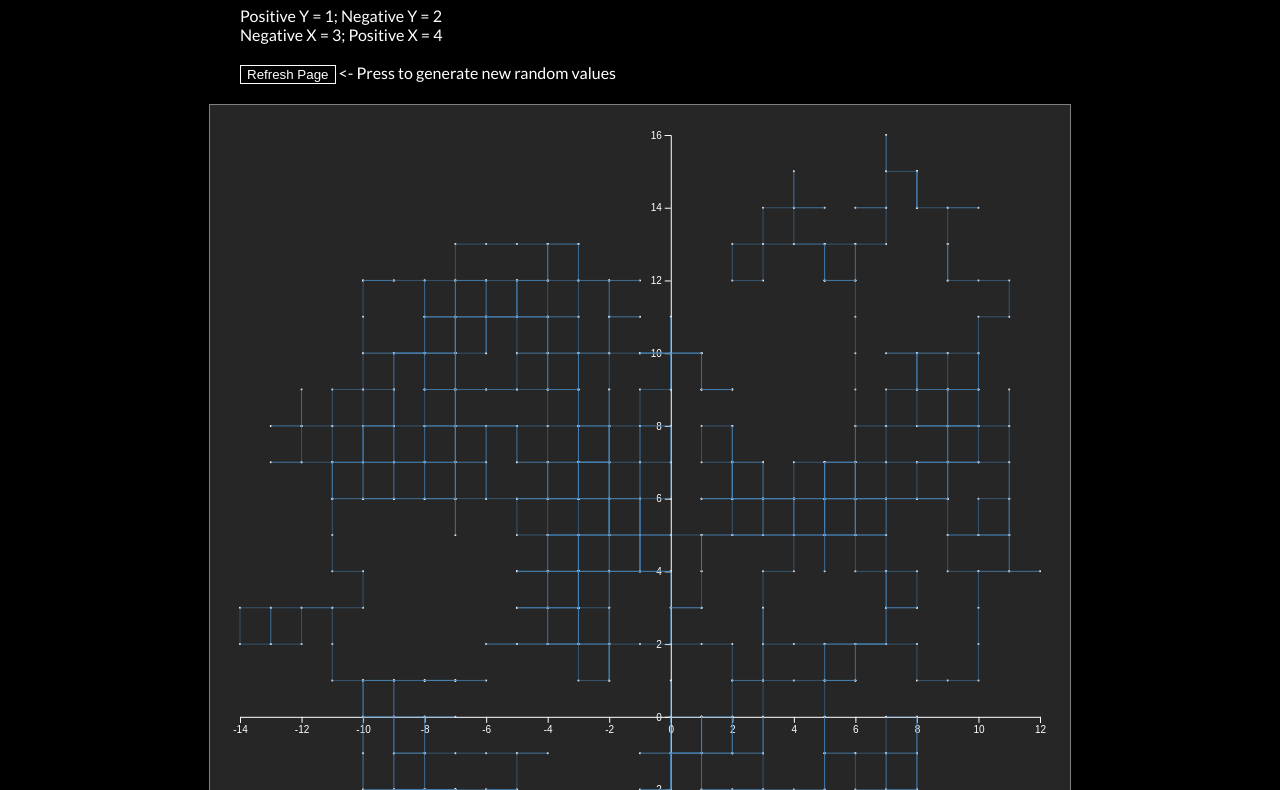
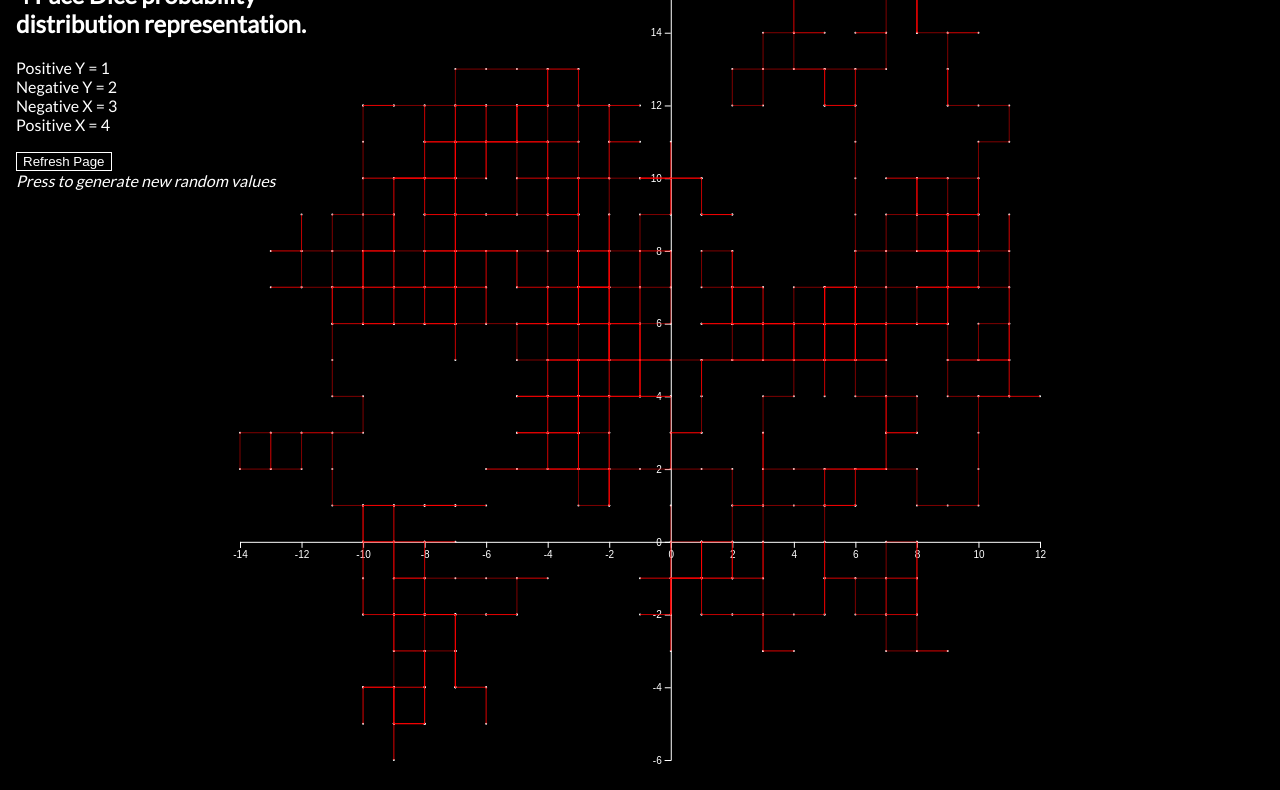
Before and after one commit to aledesigncouk/dice_4, a plain HTML site: page index.html in a window 1280 px wide. Shown: the part 76-866 px from the top of the page. Drawn offline with nearby package versions, Linux system fonts and the light colour scheme.

Commit message:
split files and restyle

```diff
--- a/index.html
+++ b/index.html
@@ -3,218 +3,31 @@
 
 <head>
     <title>4 face dice probability</title>
+    <link rel="stylesheet" type="text/css" href="style.css" />
 </head>
 
-<style>
-     @import url('https://fonts.googleapis.com/css?family=Lato&display=swap');
-    /* reset */
-    body {
-        margin: 20px 0;
-        padding: 0;
-        background: #000;
-        font-family: 'Lato', sans-serif;
-        color: #fff;
-    }
-    #chart {
-        height: 800px;
-        width: 800px;
-        margin: 20px auto;
-        background: rgb(125, 125, 125, 0.3);
-        padding: 30px;
-        border: grey solid 1px;
-    }
+<body>
+    <div class="container">
+        <div class="intro">
+            <h2>4 Face Dice probability distribution representation.</h2>
+            <p>
+                Positive Y = 1 <br />
+                Negative Y = 2 <br />
+                Negative X = 3 <br />
+                Positive X = 4 <br />
+            </p>
+            <input type="button" class="reload" value="Refresh Page" onClick="location.href=location.href"><br />
+            <i>Press to generate new random values</i>
+        </div>
 
-    svg {
-        overflow: visible;
-    }
+        <div id="d-3">
+            <div id="chart">
+            </div>
+        </div>
 
-    circle {
-        stroke: none;
-        fill: #fff;
-    }
-
-    .line {
-        stroke: steelblue;
-        stroke-width: 0.5;
-        fill: none;
-    }
-
-    .intro {
-        color: #fff;
-        width: 800px;
-        margin: 0 auto;
-    }
-
-    .reload{
-        cursor: pointer;
-        color: #fff;
-        background: #000;
-        border: 1px solid #fff;
-    }
-    .reload:hover{
-        color: #000;
-        background: #fff;
-    }
-</style>
-
-<body>
-
-   <div class="intro">
-        <h1>4 Face Dice probability distribution representation.</h1>
-        Positive Y = 1; Negative Y = 2<br>
-        Negative X = 3; Positive X = 4<br>
-        <br>
-        <input type="button" class="reload" value="Refresh Page" onClick="location.href=location.href"> <- Press to generate new random values
     </div>
-
-    <div id="container">
-        <div id="chart">
-
-        </div>
-    </div>
-
     <script src="https://d3js.org/d3.v5.min.js"></script>
-    <script>
-
-        var width = 800,
-            height = 800;
-
-        var trows = 1000;
-
-        var data = dataGenerator(trows);
-
-        console.log(data);
-
-        var svg = d3.select("#chart")
-            .append("svg")
-            .attr("width", width)
-            .attr("height", height);
-
-        // X axis start from 0 to n flips
-        var xMax = d3.max([d3.max(data, function(d) {
-            return d.x;
-        })]);
-        var xMin = d3.min([d3.min(data, function(d) {
-            return d.x;
-        })]);
-
-        // Y axis start from lowest toss value to highest
-        var yMax = d3.max([d3.max(data, function(d) {
-            return d.y;
-        })]);
-        var yMin = d3.min([d3.min(data, function(d) {
-            return d.y;
-        })]);
-
-        // checks
-        console.log("xMax: " + xMax);
-        console.log("xMin: " + xMin);
-        console.log("yMax: " + yMax);
-        console.log("yMin: " + yMin);
-
-        var xscale = d3.scaleLinear()
-            .domain([xMin, xMax])
-            .range([0, width]);
-
-        var yscale = d3.scaleLinear()
-            .domain([yMax, yMin])
-            .range([0, height]);
-
-        var x_axis = d3.axisBottom()
-            .scale(xscale);
-
-        var y_axis = d3.axisLeft()
-            .scale(yscale);
-
-        svg.append("g")
-            .attr("transform", "translate(" + xscale(0) + ",0)")
-            .call(y_axis);
-
-        // X axes need to stick to 0 Y axis point
-        svg.append("g")
-            .attr("transform", "translate(0, " + yscale(0) + ")") // set the xAxis to Y 0 dinamically
-            .call(x_axis);
-
-        // import data
-        svg.selectAll("circle")
-            .attr("class", "points")
-            .data(data)
-            .enter().append("circle")
-            .attr("cx", function(d) {
-                return xscale(d.x);
-            })
-            .attr("cy", function(d) {
-                return yscale(d.y);
-            })
-            .attr("r", 1);
-
-        var line = d3.line()
-            .x(function(d) {
-                return xscale(d.x);
-            })
-            .y(function(d) {
-                return yscale(d.y);
-            });
-
-        // Add the valueline path.
-        svg.append("path")
-            .datum(data)
-            .attr("class", "line")
-            .attr("d", line);
-
-        // data generator
-
-        function dataGenerator(n) {
-            var graph = []; // main array
-            var i = 0;
-            var y = 0;
-            var x = 0;
-
-            while (i < n) {
-
-                switch (Math.floor(Math.random() * 4)) {
-                    case 0: // 1 y++
-
-                        var point = new Object();
-                        point.x = x;
-                        point.y = y += 1;
-                        graph.push(point);
-
-                        break;
-
-                    case 1: // 2 y--
-
-                        var point = new Object();
-                        point.x = x;
-                        point.y = y -= 1;
-                        graph.push(point);
-
-                        break;
-
-                    case 2: // 3 x--
-
-                        var point = new Object();
-                        point.x = x -= 1;
-                        point.y = y;
-                        graph.push(point);
-
-                        break;
-
-                    case 3: // 4 x++
-
-                        var point = new Object();
-                        point.x = x += 1;
-                        point.y = y;
-                        graph.push(point);
-
-                        break;
-
-                }
-                i++;
-            }
-            return graph;
-        }
-    </script>
+    <script src="script.js"></script>
 </body>
 
 </html>
--- /dev/null
+++ b/script.js
@@ -0,0 +1,128 @@
+var width = 800,
+    height = 800;
+
+var trows = 1000;
+
+var data = dataGenerator(trows);
+
+var svg = d3.select("#chart")
+    .append("svg")
+    .attr("width", width)
+    .attr("height", height);
+
+// X axis start from 0 to n flips
+var xMax = d3.max([d3.max(data, function (d) {
+    return d.x;
+})]);
+var xMin = d3.min([d3.min(data, function (d) {
+    return d.x;
+})]);
+
+// Y axis start from lowest toss value to highest
+var yMax = d3.max([d3.max(data, function (d) {
+    return d.y;
+})]);
+var yMin = d3.min([d3.min(data, function (d) {
+    return d.y;
+})]);
+
+var xscale = d3.scaleLinear()
+    .domain([xMin, xMax])
+    .range([0, width]);
+
+var yscale = d3.scaleLinear()
+    .domain([yMax, yMin])
+    .range([0, height]);
+
+var x_axis = d3.axisBottom()
+    .scale(xscale);
+
+var y_axis = d3.axisLeft()
+    .scale(yscale);
+
+svg.append("g")
+    .attr("transform", "translate(" + xscale(0) + ",0)")
+    .call(y_axis);
+
+// X axes need to stick to 0 Y axis point
+svg.append("g")
+    .attr("transform", "translate(0, " + yscale(0) + ")") // set the xAxis to Y 0 dinamically
+    .call(x_axis);
+
+// import data
+svg.selectAll("circle")
+    .attr("class", "points")
+    .data(data)
+    .enter().append("circle")
+    .attr("cx", function (d) {
+        return xscale(d.x);
+    })
+    .attr("cy", function (d) {
+        return yscale(d.y);
+    })
+    .attr("r", 1);
+
+var line = d3.line()
+    .x(function (d) {
+        return xscale(d.x);
+    })
+    .y(function (d) {
+        return yscale(d.y);
+    });
+
+// Add the valueline path.
+svg.append("path")
+    .datum(data)
+    .attr("class", "line")
+    .attr("d", line);
+
+// data generator
+function dataGenerator(n) {
+    var graph = []; // main array
+    var i = 0;
+    var y = 0;
+    var x = 0;
+
+    while (i < n) {
+
+        switch (Math.floor(Math.random() * 4)) {
+            case 0: // 1 y++
+
+                var point = new Object();
+                point.x = x;
+                point.y = y += 1;
+                graph.push(point);
+
+                break;
+
+            case 1: // 2 y--
+
+                var point = new Object();
+                point.x = x;
+                point.y = y -= 1;
+                graph.push(point);
+
+                break;
+
+            case 2: // 3 x--
+
+                var point = new Object();
+                point.x = x -= 1;
+                point.y = y;
+                graph.push(point);
+
+                break;
+
+            case 3: // 4 x++
+
+                var point = new Object();
+                point.x = x += 1;
+                point.y = y;
+                graph.push(point);
+
+                break;
+        }
+        i++;
+    }
+    return graph;
+}
--- /dev/null
+++ b/style.css
@@ -0,0 +1,62 @@
+@import url('https://fonts.googleapis.com/css?family=Lato&display=swap');
+
+/* reset */
+body {
+    margin: 20px 0;
+    padding: 0;
+    background: #000;
+    font-family: 'Lato', sans-serif;
+    color: #fff;
+}
+
+.container {
+    display: flex;
+    padding: 1rem;
+}
+
+.intro {
+    position: fixed;
+    float: left;
+    color: #fff;
+    width: 300px;
+    height: 100vh;
+}
+
+#d-3 {
+    display: contents;
+}
+
+#chart {
+    height: 800px;
+    width: 800px;
+    margin: 0 auto;
+    padding: 0;
+}
+
+svg {
+    overflow: visible;
+}
+
+circle {
+    stroke: none;
+    fill: #fff;
+}
+
+.line {
+    /* stroke: steelblue; */
+    stroke: red;
+    stroke-width: 0.5;
+    fill: none;
+}
+
+.reload {
+    cursor: pointer;
+    color: #fff;
+    background: #000;
+    border: 1px solid #fff;
+}
+
+.reload:hover {
+    color: #000;
+    background: #fff;
+}
```
